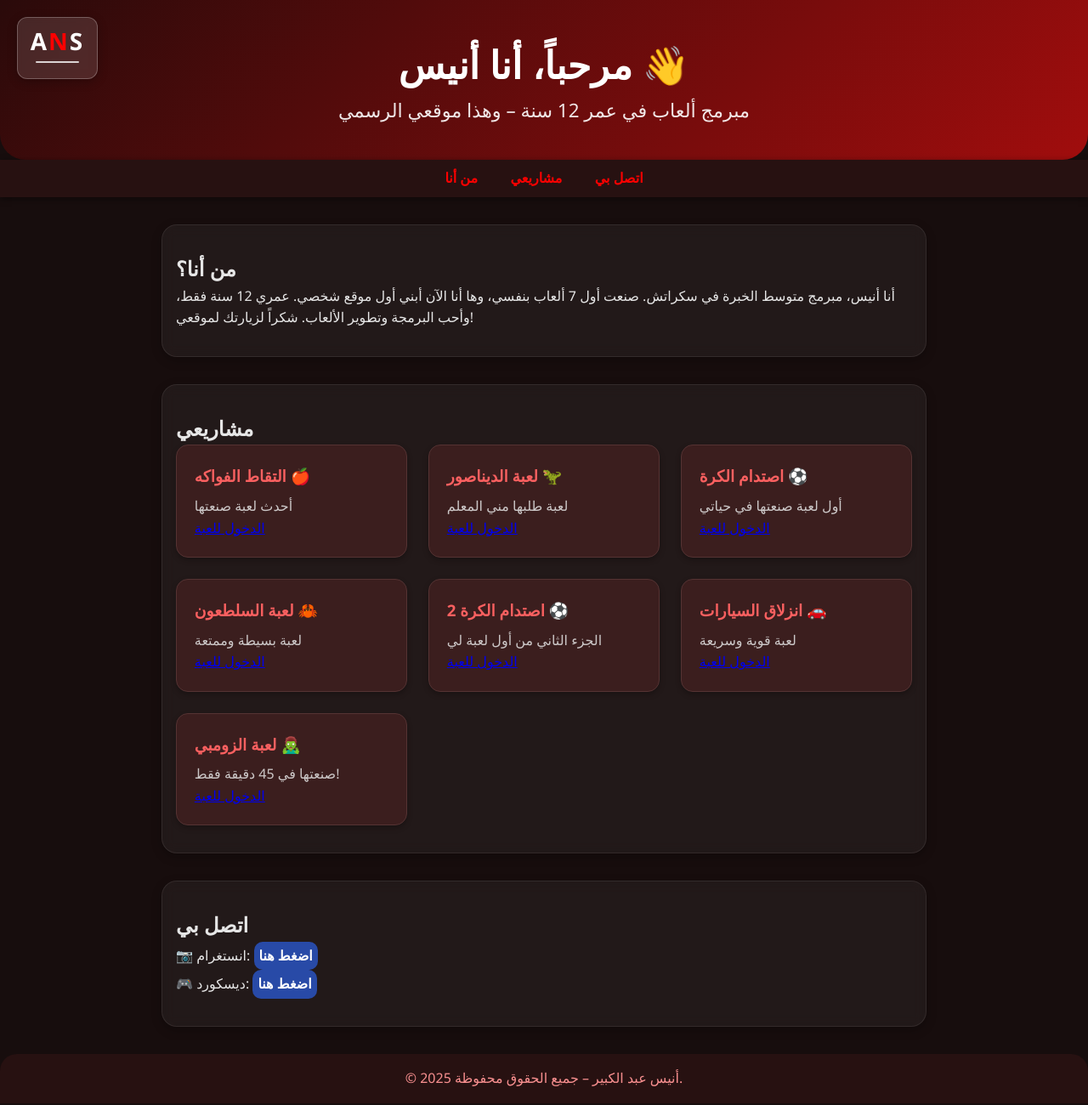
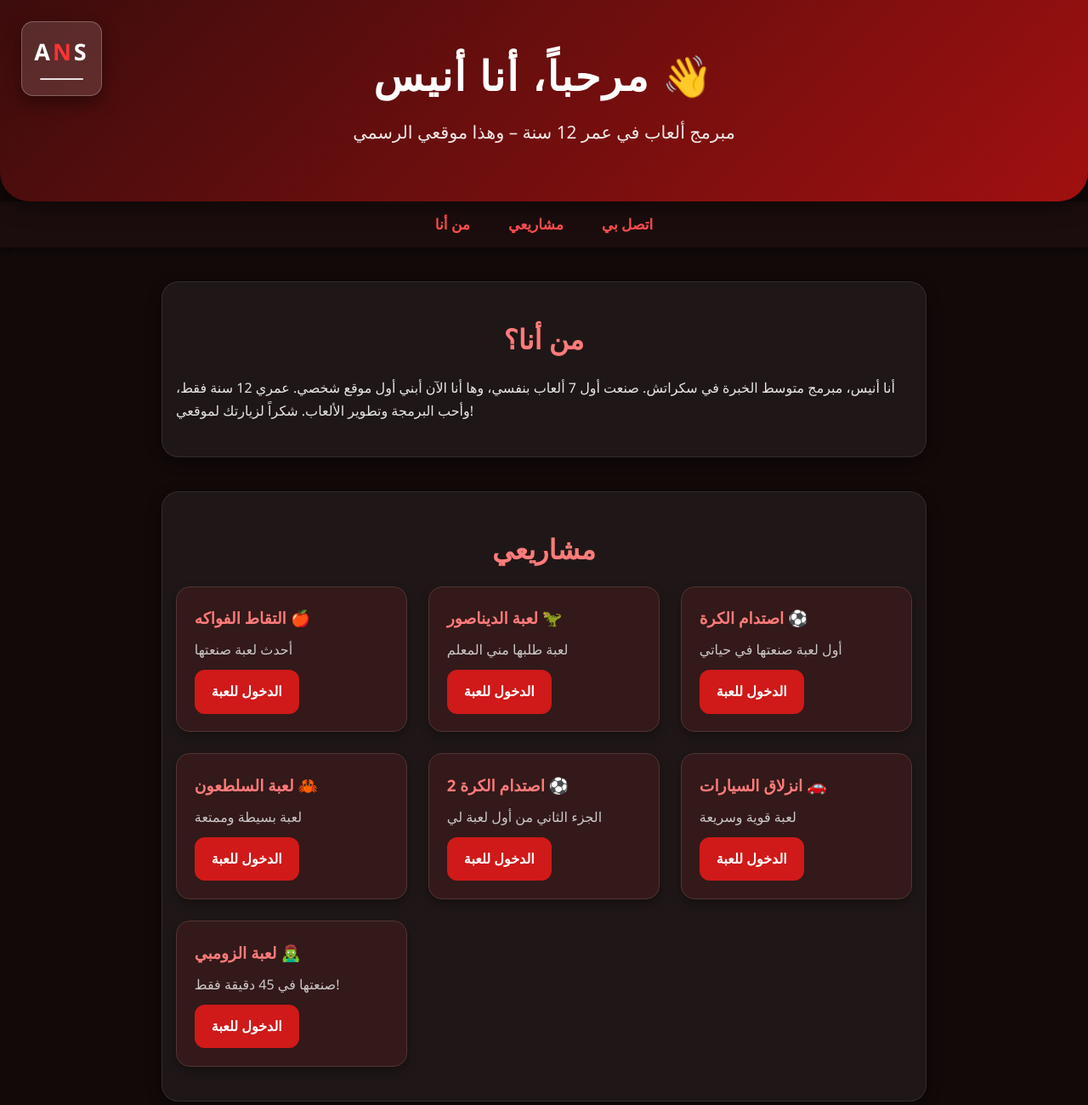
Before and after one commit to seyf158/anis-website, a plain HTML site: page index.html in a window 1280 px wide. Shown: the top 1300 px of the page at 85% size. Drawn offline with Linux system fonts and the light colour scheme.

Commit message:
Update styles.css

```diff
--- a/styles.css
+++ b/styles.css
@@ -7,33 +7,81 @@
 
 body {
     font-family: "Segoe UI", Arial, sans-serif;
-    background: #170d0d; /* أسود مزرق */
+    background: #120909;
     color: #e6e6e6;
-    line-height: 1.6;
+    line-height: 1.7;
+    animation: fadeIn 0.8s ease;
+}
+
+/* أنيميشن دخول بسيط */
+@keyframes fadeIn {
+    from { opacity: 0; }
+    to { opacity: 1; }
 }
 
 /* ========== الهيدر ========== */
 .site-header {
     text-align: center;
-    padding: 2.5rem 0;
-    background: linear-gradient(135deg, #2a0a0a, #a10d0d);
+    padding: 3rem 1rem 4rem;
+    background: linear-gradient(135deg, #3c0c0c, #a11010);
     color: white;
-    border-bottom-left-radius: 30px;
-    border-bottom-right-radius: 30px;
+    border-bottom-left-radius: 35px;
+    border-bottom-right-radius: 35px;
+    position: relative;
+    box-shadow: 0 5px 25px rgba(0,0,0,0.5);
 }
 
 .site-header h1 {
-    font-size: 2.8rem;
+    font-size: 3rem;
+    letter-spacing: 2px;
+    font-weight: bold;
+    margin-bottom: 0.5rem;
 }
 
-  .site-header p {
-    font-size: 1.4rem;
+.subtitle {
+    font-size: 1.3rem;
     opacity: 0.9;
+}
+
+/* ========== الشعار ========== */
+.logo-box {
+    position: absolute;
+    top: 25px;
+    left: 25px;
+    width: 95px;
+    text-align: center;
+
+    background: rgba(255, 255, 255, 0.13);
+    padding: 12px 10px 18px 10px;
+    border-radius: 14px;
+    border: 1px solid rgba(255, 255, 255, 0.25);
+
+    backdrop-filter: blur(10px);
+    box-shadow: 0 8px 20px #00000065;
+}
+
+.logo-top {
+    font-size: 27px;
+    font-weight: bold;
+    letter-spacing: 3px;
+}
+
+.logo-N {
+    color: #ff3333;
+}
+
+.logo-line {
+    width: 70%;
+    height: 2px;
+    background: white;
+    margin: 8px auto 0 auto;
+    opacity: 0.85;
+    border-radius: 2px;
 }
 
 /* ========== القائمة ========== */
 .site-nav {
-    background: #271111;
+    background: #1b0d0d;
     box-shadow: 0 2px 8px #00000070;
 }
 
@@ -41,35 +89,47 @@
     display: flex;
     justify-content: center;
     list-style: none;
-    padding: 0.6rem 0;
-  }
-
-  .site-nav li {
-    margin: 0 1.2rem;
+    padding: 0.8rem 0;
+    gap: 25px;
 }
 
 .site-nav a {
-    color: #ff0000;
+    color: #ff4e4e;
     text-decoration: none;
     font-weight: bold;
-    transition: 0.2s;
+    font-size: 17px;
+    padding: 6px 10px;
+    border-radius: 8px;
+    transition: 0.25s ease;
 }
 
 .site-nav a:hover {
-    color: #f99090;
+    background: #a11010;
+    color: white;
+    transform: translateY(-3px);
 }
 
 /* ========== الأقسام ========== */
 section {
-    padding: 2rem 1rem;
+    padding: 2.5rem 1rem;
     max-width: 900px;
-    margin: auto;
-    margin-top: 2rem;
-    background: rgba(255, 255, 255, 0.05); /* شفاف فخم */
-    border-radius: 18px;
-    border: 1px solid rgba(255, 255, 255, 0.08);
-    backdrop-filter: blur(8px);
-    box-shadow: 0 4px 12px #00000040;
+    margin: 2.5rem auto;
+
+    background: rgba(255, 255, 255, 0.06);
+    border-radius: 20px;
+    border: 1px solid rgba(255, 255, 255, 0.09);
+
+    backdrop-filter: blur(10px);
+    box-shadow: 0 5px 17px #00000050;
+
+    animation: fadeIn 1s ease;
+}
+
+section h2 {
+    font-size: 2rem;
+    margin-bottom: 1rem;
+    text-align: center;
+    color: #ff7b7b;
 }
 
 /* ========== المشاريع ========== */
@@ -79,151 +139,77 @@
     gap: 25px;
 }
 
-  /* بطاقة المشروع */
 .project {
-    background: #3b1e1e; /* أزرق رمادي فخم */
+    background: #331919;
     padding: 1.3rem;
-    border-radius: 14px;
+    border-radius: 16px;
     border: 1px solid #553333;
+
     transition: 0.25s ease;
-    box-shadow: 0 3px 6px #00000040;
+    box-shadow: 0 5px 12px #00000050;
 }
 
 .project:hover {
-    transform: translateY(-6px);
-    box-shadow: 0 5px 12px #00000070;
-    border-color: #fa6060; /* أزرق فاتح */
+    transform: translateY(-7px);
+    box-shadow: 0 8px 16px #00000080;
+    border-color: #ff7979;
 }
 
 .project h3 {
     margin-bottom: 0.5rem;
-    color: #fa6060; /* أزرق جميل */
+    color: #ff7b7b;
 }
 
 .project p {
     opacity: 0.85;
+    margin-bottom: 10px;
 }
 
-  /* زر التحميل */
-  ._blank {
+/* ===== زر راقي ===== */
+.btn,
+.green-btn {
     display: inline-block;
-    padding: 10px 15px;
-    background: #ac0000; /* أزرق سماوي */
+    padding: 12px 20px;
+    background-color: #d01919;
     color: white;
     text-decoration: none;
-    border-radius: 8px;
+    border-radius: 12px;
     font-weight: bold;
-    margin-top: 10px;
-    transition: 0.2s;
+    font-size: 16px;
+    transition: 0.25s ease;
 }
 
-  ._blank:hover {
-    background: #c70202;
+.btn:hover,
+.green-btn:hover {
+    background-color: #ff4d4d;
+    transform: scale(1.08);
+}
+
+/* ========== اتصل بي ========== */
+.call-me {
+    display: inline-block;
+    padding: 7px 10px;
+    background-color: #284aa7;
+    color: white;
+    text-decoration: none;
+    border-radius: 10px;
+    font-weight: bold;
+    transition: 0.25s ease;
+}
+
+.call-me:hover {
+    background-color: #416be2;
+    transform: scale(1.08);
 }
 
 /* ========== الفوتر ========== */
 .site-footer {
     text-align: center;
-    padding: 1rem 0;
-    margin-top: 2rem;
-    background: #271111;
-    color: #f99090;
-    border-top-left-radius: 20px;
-    border-top-right-radius: 20px;
+    padding: 1.5rem 0;
+    margin-top: 3rem;
+    background: #1b0d0d;
+    color: #ff7b7b;
+    border-top-left-radius: 22px;
+    border-top-right-radius: 22px;
+    box-shadow: 0 -4px 12px #00000050;
 }
-
-  /* صندوق الشعار */
-  .logo-box {
-    position: absolute;
-    top: 20px;
-    left: 20px;
-
-    width: 95px;
-    text-align: center;
-
-    background: rgba(255, 255, 255, 0.12);
-    color: white;
-    padding: 12px 10px 18px 10px;
-    border-radius: 12px;
-    border: 1px solid rgba(255, 255, 255, 0.25);
-
-    backdrop-filter: blur(5px);
-    box-shadow: 0 3px 12px #00000040;
-    font-family: "Segoe UI", sans-serif;
-  }
-
-  /* الاسم SYF */
-  .logo-top {
-    font-size: 28px;
-    font-weight: bold;
-    letter-spacing: 2px;
-    display: block;
-    line-height: 1.1;
-  }
-  .logo-N {
-  color: #ff0000;
-}
-
-  /* الأرقام 158 */
-  .logo-bottom {
-    display: block;
-    margin-top: 18px;
-    font-size: 18px;
-    opacity: 0.9;
-    letter-spacing: 2px;
-  }
-
-  /* الخط أسفل الشعار */
-  .logo-line {
-    width: 70%;
-    height: 2px;
-    background: white;
-    margin: 8px auto 0 auto;
-    opacity: 0.8;
-    border-radius: 2px;
-  }
-  contact {
-    color : white;
-  }
-
-  /* تباعد خاص بين من أنا و مشاريعي */
-  #about {
-    margin-bottom: 2rem;
-  }
-
-  /* تباعد خاص بين مشاريعي و اتصل بي */
-  #projects {
-    margin-bottom: 2rem;
-  }
-  .green-btn {
-    display: inline-block;
-    padding: 12px 20px;
-    background-color: #28a745; /* أخضر */
-    color: white;
-    text-decoration: none;
-    border-radius: 10px;
-    font-weight: bold;
-    font-size: 16px;
-    transition: 0.2s;
-}
-
-.green-btn:hover {
-    background-color: #72ca85; /* أخضر أغمق عند المرور */
-    transform: scale(1.05);
-}
-.call-me {
-    display: inline-block;
-    padding: 4px 6px;
-    background-color: #284aa7; /* أخضر */
-    color: white;
-    text-decoration: none;
-    border-radius: 10px;
-    font-weight: bold;
-    font-size: 16px;
-    transition: 0.2s;
-}
-
-.call-me:hover {
-    background-color: #5378df; /* أخضر أغمق عند المرور */
-    transform: scale(1.05);
-}
```
Lines whose indentation alone changed are shown as unchanged.
